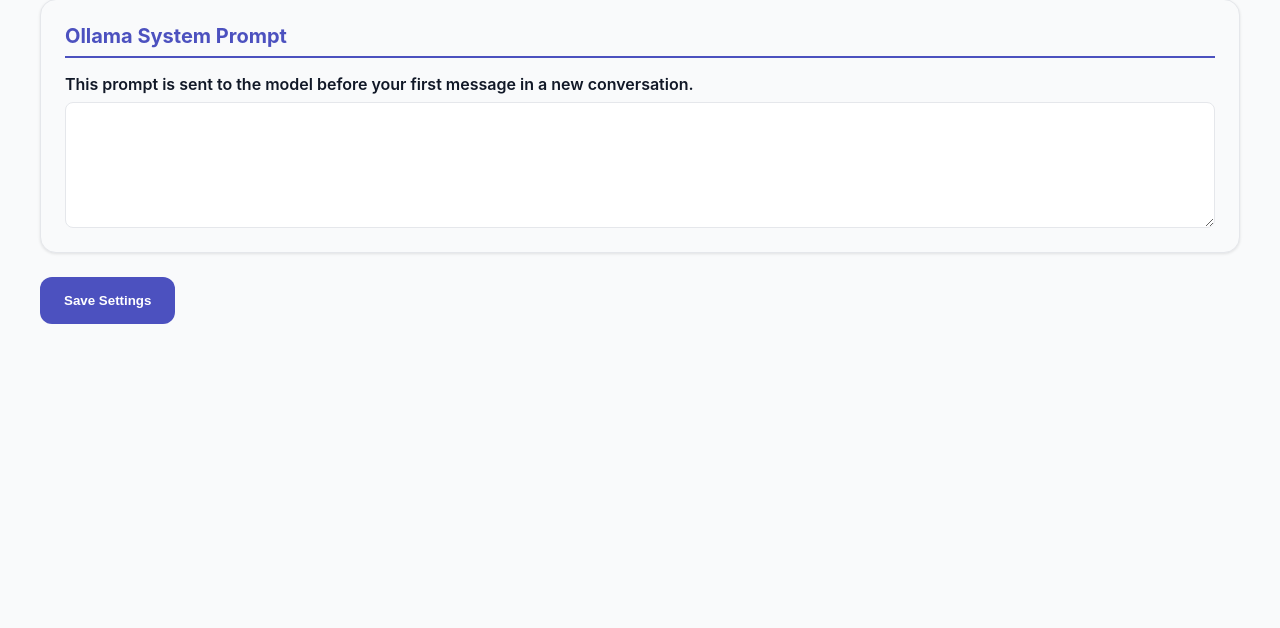
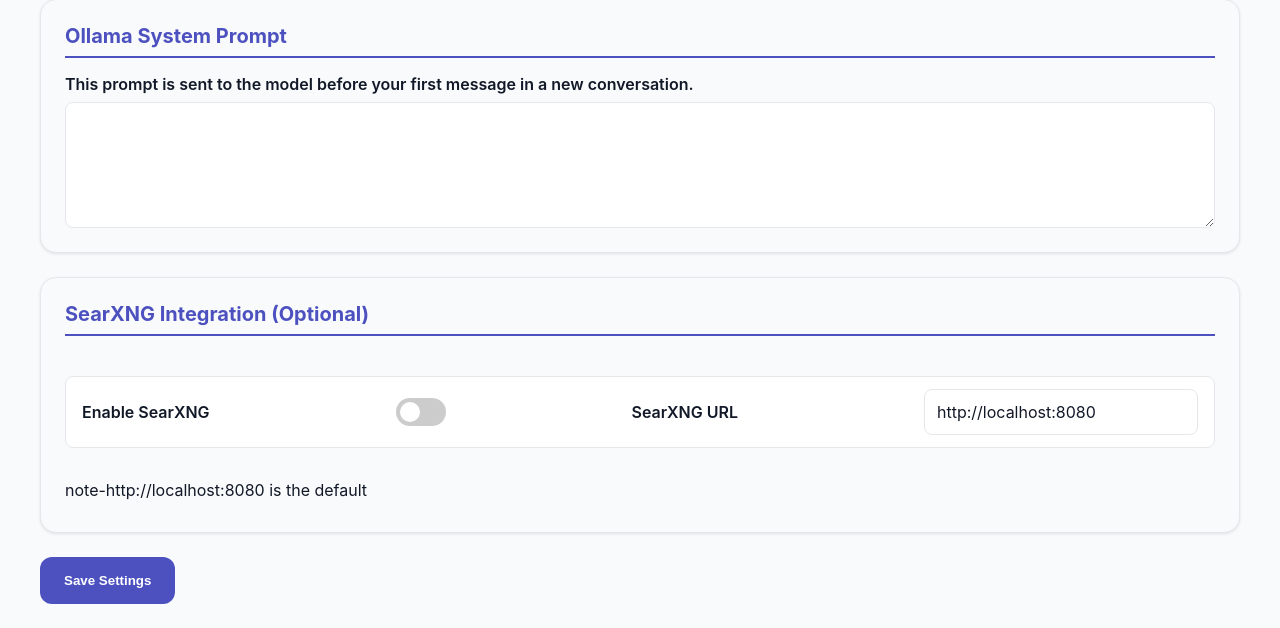
Before and after one commit to SaiSivarajuIN/ai_think, a Flask app: page /settings in a window 1280 px wide. Shown: the part 606-1234 px from the top of the page. Run offline with Flask 3, Linux system fonts and the light colour scheme; data comes from the database, SQL or seed files in the repository.

Commit message:
v0.0.1-beta.4

```diff
--- a/app.py
+++ b/app.py
@@ -62,6 +62,7 @@ def log_request_info():
 # Ollama Configuration
 OLLAMA_BASE_URL = os.getenv("OLLAMA_BASE_URL", " ")
 OLLAMA_MODEL = os.getenv("OLLAMA_MODEL", " ")
+SEARXNG_URL = os.getenv("SEARXNG_URL", "http://localhost:8080")
 
 # Default settings
 DEFAULT_SETTINGS = {
@@ -69,7 +70,8 @@ DEFAULT_SETTINGS = {
     'temperature': os.getenv("TEMPERATURE", " "),
     'top_p': os.getenv("TOP_P", " "),
     'top_k': os.getenv("TOP_K", " "),
-    'system_prompt': os.getenv("OLLAMA_SYSTEM_PROMPT", " ")
+    'system_prompt': os.getenv("OLLAMA_SYSTEM_PROMPT", " "),
+    'searxng_url': SEARXNG_URL
 }
 
 CHROMA_COLLECTION_NAME = "chat_history"
@@ -132,6 +134,10 @@ def init_db():
             cursor.execute('ALTER TABLE settings ADD COLUMN langfuse_enabled BOOLEAN DEFAULT 0')
         if 'chromadb_enabled' not in column_names:
             cursor.execute('ALTER TABLE settings ADD COLUMN chromadb_enabled BOOLEAN DEFAULT 0')
+        if 'searxng_url' not in column_names:
+            cursor.execute('ALTER TABLE settings ADD COLUMN searxng_url TEXT')
+        if 'searxng_enabled' not in column_names:
+            cursor.execute('ALTER TABLE settings ADD COLUMN searxng_enabled BOOLEAN DEFAULT 0')
 
         cursor = db.cursor()
         cursor.execute('SELECT id FROM settings WHERE id = 1')
@@ -144,8 +150,8 @@ def init_db():
             chroma_api_key = os.getenv("CHROMA_API_KEY", "")
             chroma_tenant = os.getenv("CHROMA_TENANT", "")
             chroma_database = os.getenv("CHROMA_DATABASE", "")
-            db.execute('INSERT INTO settings (id, num_predict, temperature, top_p, top_k, langfuse_public_key, langfuse_secret_key, langfuse_host, system_prompt, chroma_api_key, chroma_tenant, chroma_database, langfuse_enabled, chromadb_enabled) VALUES (?, ?, ?, ?, ?, ?, ?, ?, ?, ?, ?, ?, ?, ?)',
-                       (1, DEFAULT_SETTINGS['num_predict'], DEFAULT_SETTINGS['temperature'], DEFAULT_SETTINGS['top_p'], DEFAULT_SETTINGS['top_k'], public_key, secret_key, host, DEFAULT_SETTINGS['system_prompt'], chroma_api_key, chroma_tenant, chroma_database, 0, 0))
+            db.execute('INSERT INTO settings (id, num_predict, temperature, top_p, top_k, langfuse_public_key, langfuse_secret_key, langfuse_host, system_prompt, chroma_api_key, chroma_tenant, chroma_database, langfuse_enabled, chromadb_enabled, searxng_url, searxng_enabled) VALUES (?, ?, ?, ?, ?, ?, ?, ?, ?, ?, ?, ?, ?, ?, ?, ?)',
+                       (1, DEFAULT_SETTINGS['num_predict'], DEFAULT_SETTINGS['temperature'], DEFAULT_SETTINGS['top_p'], DEFAULT_SETTINGS['top_k'], public_key, secret_key, host, DEFAULT_SETTINGS['system_prompt'], chroma_api_key, chroma_tenant, chroma_database, 0, 0, DEFAULT_SETTINGS['searxng_url'], 0))
         else:
             # For existing installations, ensure langfuse columns have default values if they are NULL
             db.execute("UPDATE settings SET chroma_api_key = '' WHERE chroma_api_key IS NULL")
@@ -157,6 +163,8 @@ def init_db():
             db.execute("UPDATE settings SET langfuse_enabled = 0 WHERE langfuse_enabled IS NULL")
             db.execute("UPDATE settings SET chromadb_enabled = 0 WHERE chromadb_enabled IS NULL")
             db.execute("UPDATE settings SET system_prompt = ? WHERE system_prompt IS NULL", (DEFAULT_SETTINGS['system_prompt'],))
+            db.execute("UPDATE settings SET searxng_url = ? WHERE searxng_url IS NULL", (DEFAULT_SETTINGS['searxng_url'],))
+            db.execute("UPDATE settings SET searxng_enabled = 0 WHERE searxng_enabled IS NULL")
 
         db.commit()
         app.logger.info("Database initialized")
@@ -187,7 +195,9 @@ def get_settings():
         'chroma_tenant': '',
         'chroma_database': '',
         'langfuse_enabled': False,
-        'chromadb_enabled': False
+        'chromadb_enabled': False,
+        'searxng_url': 'http://localhost:8080',
+        'searxng_enabled': False
     }
 
 def save_settings(settings_dict):
@@ -205,19 +215,22 @@ def save_settings(settings_dict):
         'chroma_tenant': str(settings_dict.get('chroma_tenant', '')),
         'chroma_database': str(settings_dict.get('chroma_database', '')),
         'langfuse_enabled': bool(settings_dict.get('langfuse_enabled', False)),
-        'chromadb_enabled': bool(settings_dict.get('chromadb_enabled', False))
+        'chromadb_enabled': bool(settings_dict.get('chromadb_enabled', False)),
+        'searxng_url': str(settings_dict.get('searxng_url', '')),
+        'searxng_enabled': bool(settings_dict.get('searxng_enabled', False))
     }
 
     # Always save to SQLite as the primary fallback
     try:
         db = get_db()
         db.execute(
-            'UPDATE settings SET num_predict = ?, temperature = ?, top_p = ?, top_k = ?, langfuse_public_key = ?, langfuse_secret_key = ?, langfuse_host = ?, system_prompt = ?, chroma_api_key = ?, chroma_tenant = ?, chroma_database = ?, langfuse_enabled = ?, chromadb_enabled = ? WHERE id = 1',
+            'UPDATE settings SET num_predict = ?, temperature = ?, top_p = ?, top_k = ?, langfuse_public_key = ?, langfuse_secret_key = ?, langfuse_host = ?, system_prompt = ?, chroma_api_key = ?, chroma_tenant = ?, chroma_database = ?, langfuse_enabled = ?, chromadb_enabled = ?, searxng_url = ?, searxng_enabled = ? WHERE id = 1',
             (
                 typed_settings['num_predict'], typed_settings['temperature'], typed_settings['top_p'], typed_settings['top_k'],
                 typed_settings['langfuse_public_key'], typed_settings['langfuse_secret_key'], typed_settings['langfuse_host'],
                 typed_settings['system_prompt'], typed_settings['chroma_api_key'], typed_settings['chroma_tenant'],
-                typed_settings['chroma_database'], typed_settings['langfuse_enabled'], typed_settings['chromadb_enabled']
+                typed_settings['chroma_database'], typed_settings['langfuse_enabled'], typed_settings['chromadb_enabled'],
+                typed_settings['searxng_url'], typed_settings['searxng_enabled']
             )
         )
         db.commit()
@@ -318,6 +331,21 @@ def check_ollama_connection():
     except requests.exceptions.RequestException:
         return False
 
+def check_searxng_connection():
+    """Check if SearXNG is running and accessible."""
+    settings = get_settings()
+    if not settings.get('searxng_enabled'):
+        return False
+    url = settings.get('searxng_url')
+    if not url:
+        return False
+    try:
+        # SearXNG's health endpoint or just the base URL
+        response = requests.get(url, timeout=3)
+        return response.status_code == 200
+    except requests.exceptions.RequestException:
+        return False
+
 def get_ollama_models():
     """Fetch the list of available models from the Ollama API."""
     if not check_ollama_connection():
@@ -331,6 +359,39 @@ def get_ollama_models():
     except (requests.exceptions.RequestException, ValueError) as e:
         current_app.logger.error(f"Could not fetch models from Ollama: {e}")
         return []
+
+def search_searxng(query):
+    """Perform a search using SearXNG and return formatted results."""
+    settings = get_settings()
+    if not settings.get('searxng_enabled'):
+        return "SearXNG is not enabled."
+
+    base_url = settings.get('searxng_url')
+    params = {
+        'q': query,
+        'format': 'json'
+    }
+    try:
+        response = requests.get(base_url, params=params, timeout=10)
+        response.raise_for_status()
+        results = response.json()
+
+        if not results.get('results'):
+            return "No search results found."
+
+        # Format results for the LLM
+        formatted_results = f"Search results for '{query}':\n\n"
+        for i, result in enumerate(results['results'][:5], 1): # Top 5 results
+            formatted_results += f"{i}. {result.get('title', 'No Title')}\n"
+            formatted_results += f"   URL: {result.get('url', 'No URL')}\n"
+            formatted_results += f"   Snippet: {result.get('content', 'No snippet available.')}\n\n"
+        return formatted_results
+    except requests.exceptions.RequestException as e:
+        current_app.logger.error(f"SearXNG search failed: {e}")
+        return f"Error performing search: {e}"
+    except Exception as e:
+        current_app.logger.error(f"Error processing SearXNG results: {e}")
+        return "Error processing search results."
 
 def ollama_chat(messages, model, session_id=None, max_retries=3):
     """Send chat messages to Ollama API and get response with Langfuse tracing"""
@@ -533,6 +594,21 @@ def generate():
     if 'session_id' not in session:
         session['session_id'] = str(uuid.uuid4())
     session_id = session['session_id']
+
+    # Handle /search command
+    if user_message.strip().startswith('/search'):
+        query = user_message.strip().replace('/search', '').strip()
+        if query:
+            current_app.logger.info(f"Performing SearXNG search for: '{query}'")
+            search_results = search_searxng(query)
+            # Prepend search results to the user's message for context
+            contextual_prompt = f"Based on the following web search results, please answer the user's question.\n\n--- SEARCH RESULTS ---\n{search_results}\n\n--- USER QUESTION ---\n{query}"
+            messages[-1]['content'] = contextual_prompt
+            # Update user_message to reflect the change for logging and storage
+            user_message = contextual_prompt
+        else:
+            # If no query, treat as a normal message
+            pass
 
     # Check if this is the first user message in a conversation that has a file.
     # We look for a "system" message (our file upload) and only one "user" message.
@@ -861,6 +937,7 @@ def health():
 
     # Check Ollama status
     ollama_status = "Connected" if check_ollama_connection() else "Disconnected"
+    searxng_status = "Connected" if check_searxng_connection() else "Disconnected"
 
     return render_template(
         'health.html',
@@ -875,7 +952,8 @@ def health():
         ollama_status=ollama_status,
         ollama_model=OLLAMA_MODEL,
         langfuse_enabled=langfuse_enabled,
-        chroma_connected=chroma_connected
+        chroma_connected=chroma_connected,
+        searxng_status=searxng_status
     )
 
 @app.route('/models')
@@ -960,7 +1038,9 @@ def settings():
             'chroma_api_key': request.form.get('chroma_api_key', ''),
             'chroma_tenant': request.form.get('chroma_tenant', ''),
             'chroma_database': request.form.get('chroma_database', ''),
-            'chromadb_enabled': 'chromadb_enabled' in request.form
+            'chromadb_enabled': 'chromadb_enabled' in request.form,
+            'searxng_url': request.form.get('searxng_url', ''),
+            'searxng_enabled': 'searxng_enabled' in request.form
         }
         save_settings(settings_to_save)
         current_app.logger.info(f"Settings updated: {request.form.to_dict()}")
--- a/templates/settings.html
+++ b/templates/settings.html
@@ -100,6 +100,23 @@
                         <textarea id="system_prompt" name="system_prompt" rows="5" placeholder="e.g., You are a helpful assistant.">{{ settings.get('system_prompt', '') }}</textarea>
                     </div>
                 </div>
+
+                <div class="settings-grid">
+                    <div class="settings-column card">
+                        <h2>SearXNG Integration (Optional)</h2>
+                        <div class="form-group toggle-group">
+                            <label for="searxng_enabled">Enable SearXNG</label>
+                            <label class="switch">
+                                <input type="checkbox" id="searxng_enabled" name="searxng_enabled" {% if settings.get('searxng_enabled') %}checked{% endif %}>
+                                <span class="slider round"></span>
+                            </label>
+                            <label for="searxng_url">SearXNG URL</label>
+                            <input type="url" id="searxng_url" name="searxng_url" value="{{ settings.get('searxng_url', '') }}" placeholder="http://localhost:8080">
+                        </div>
+                        <p>note-http://localhost:8080 is the default</p>
+                    </div>
+                </div>
+
                 <button type="submit" class="save-btn">Save Settings</button>
             </form>
         </main>
```
Also changed, not shown: documentation.md (+35 -7 lines), templates/health.html (+8 -0 lines), .github/workflows/main.yml, readme.md, 4 other files.
